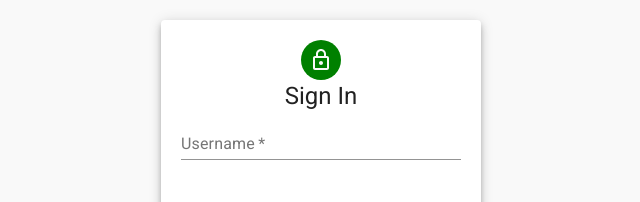
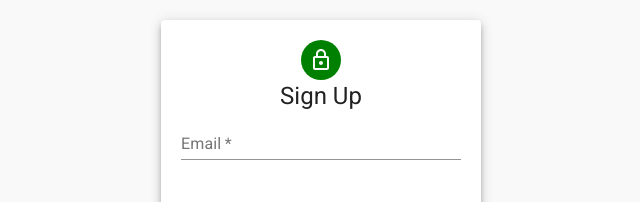
Before and after one commit to obrona/Doubt-Drop-Note-Taking, a React (Create React App) app: page /signUp in a window 1280 px wide. Shown: the top 202 px of the page, without its empty margins (319-959 px from the left). Built offline with nearby package versions, Linux system fonts and the light colour scheme.

Commit message:
added authentication and email verification

```diff
--- a/package.json
+++ b/package.json
@@ -14,6 +14,7 @@
     "@testing-library/react": "^11.2.5",
     "@testing-library/user-event": "^12.7.1",
     "date-fns": "^3.6.0",
+    "firebase": "^10.12.1",
     "react": "^17.0.1",
     "react-circular-progressbar": "^2.1.0",
     "react-dom": "^17.0.1",
--- a/src/App.js
+++ b/src/App.js
@@ -25,7 +25,7 @@ function App() {
           <SignIn login={login} setLogin={setLogin}/>
         </Route>
         <Route exact path='/signUp'>
-          <SignUp />
+          <SignUp login={login} setLogin={setLogin}/>
         </Route>
 
         <Route path='/login'>
--- /dev/null
+++ b/src/firebase.js
@@ -0,0 +1,19 @@
+// Import the functions you need from the SDKs you need
+import { initializeApp } from "firebase/app";
+import { getAuth } from "firebase/auth";
+// TODO: Add SDKs for Firebase products that you want to use
+// https://firebase.google.com/docs/web/setup#available-libraries
+
+// Your web app's Firebase configuration
+const firebaseConfig = {
+  apiKey: "AIzaSyDa7XDBG0vAJpWaGJkKM2hLtcOe_6D080U",
+  authDomain: "doubtdropnotetaking.firebaseapp.com",
+  projectId: "doubtdropnotetaking",
+  storageBucket: "doubtdropnotetaking.appspot.com",
+  messagingSenderId: "492406712967",
+  appId: "1:492406712967:web:7418780cd36ee7da07e622"
+};
+
+// Initialize Firebase
+const app = initializeApp(firebaseConfig);
+export const auth = getAuth(app);
--- a/src/pages/SignIn.js
+++ b/src/pages/SignIn.js
@@ -3,6 +3,7 @@ import { CheckBox } from "@material-ui/icons";
 import LockOutlinedIcon from '@material-ui/icons/LockOutlined'
 import { useState } from "react";
 import { Link, Redirect, useHistory } from 'react-router-dom'
+import { getAuth, signInWithEmailAndPassword, sendEmailVerification } from "firebase/auth";
 
 
 
@@ -15,22 +16,23 @@ export default function SignIn({login, setLogin}) {
     const [password, setPassword] = useState('')
 
     function handleLogin() {
-        console.log("login")
-        setLogin(true)
-        history.push('/login/notes')
+        const auth = getAuth();
+        signInWithEmailAndPassword(auth, email, password).then(() => {setLogin(true); history.push('/login/notes')}).catch(err => console.log(err.message))
+
+
     }
     return (
         <Grid>
             <Paper elevation={5} style={paperStyle}>
                 <Grid align='center'>
                     <Avatar style={avatarStyle}><LockOutlinedIcon /></Avatar>
-                    <Typography variant='h5'>Sign Up</Typography>
+                    <Typography variant='h5'>Sign In</Typography>
                 </Grid>
                 <TextField label='Email' placeholder='Enter email' fullWidth required onChange={e => setEmail(e.target.value)}/>
                 <div style={{padding:'20px'}} />
                 <TextField label='Password' placeholder='Enter password' type='password' fullWidth required onChange={e => setPassword(e.target.value)}/>
                 <div style={{padding:'20px'}} />
-                <Button variant='contained' type='submit' color='primary' fullWidth onClick={() => handleLogin()}>Sign In</Button>
+                <Button variant='contained' type='submit' color='primary' fullWidth onClick={handleLogin}>Sign In</Button>
                 <Grid align='center'>
                     <p style={{margin:'20px auto'}}>Not registered <Link to='/signUp'>Sign up here</Link></p>
                 </Grid>
--- a/src/pages/SignUp.js
+++ b/src/pages/SignUp.js
@@ -1,27 +1,52 @@
 import { Paper, makeStyles, Grid, Avatar, TextField, FormControlLabel, Button, Typography } from "@material-ui/core";
 import { CheckBox } from "@material-ui/icons";
 import LockOutlinedIcon from '@material-ui/icons/LockOutlined'
-import { Link } from 'react-router-dom'
+import { Link, useHistory } from 'react-router-dom'
+import { auth } from '../firebase.js'
+import { useState } from "react";
+import { getAuth, createUserWithEmailAndPassword, sendEmailVerification } from "firebase/auth";
 
 
-export default function SignUp() {
+
+export default function SignUp({login, setLogin}) {
+    const [email, setEmail] = useState('')
+    const [password, setPassword] = useState('')
+    const [validCreds, setValidCreds] = useState(true)
+    const history = useHistory()
+
     const paperStyle = {padding:20, height:'70vh', width:280, margin:'20px auto'}
     const avatarStyle = {backgroundColor:'green'}
+
+
+    function signUp() {
+        const auth = getAuth()
+        createUserWithEmailAndPassword(auth, email, password).then(() => {
+            sendEmailVerification(auth.currentUser);
+            alert('Email verification sent')
+        }).catch(err => setValidCreds(false))
+    }
+
+
     return (
         <Grid>
             <Paper elevation={5} style={paperStyle}>
                 <Grid align='center'>
                     <Avatar style={avatarStyle}><LockOutlinedIcon /></Avatar>
-                    <Typography variant='h5'>Sign In</Typography>
+                    <Typography variant='h5'>Sign Up</Typography>
                 </Grid>
-                <TextField label='Username' placeholder='Enter username' fullWidth required/>
+                <TextField label='Email' placeholder='Enter username' fullWidth required onChange={e => setEmail(e.target.value)}/>
                 <div style={{padding:'20px'}} />
-                <TextField label='Password' placeholder='Enter password' type='password' fullWidth required/>
+                <TextField label='Password' placeholder='Enter password' type='password' fullWidth required onChange={e => setPassword(e.target.value)}/>
                 <div style={{padding:'20px'}} />
-                <Button variant='contained' type='submit' color='primary' fullWidth>Sign Up</Button>
+                <Button variant='contained' type='submit' color='primary' fullWidth onClick={signUp}>Sign Up</Button>
                 <Grid align='center'>
                     <p style={{margin:'20px auto'}}>Registered <Link to='/'>Sign in here</Link></p>
                 </Grid>
+                {(validCreds) ? null :
+                    <Grid align='center'>
+                        <p>Invalid email and/or password. Please try again</p>
+                    </Grid>
+                }
 
 
             </Paper>
```
Also changed, not shown: 1 other file (tests, documents, lock files or other folders).
